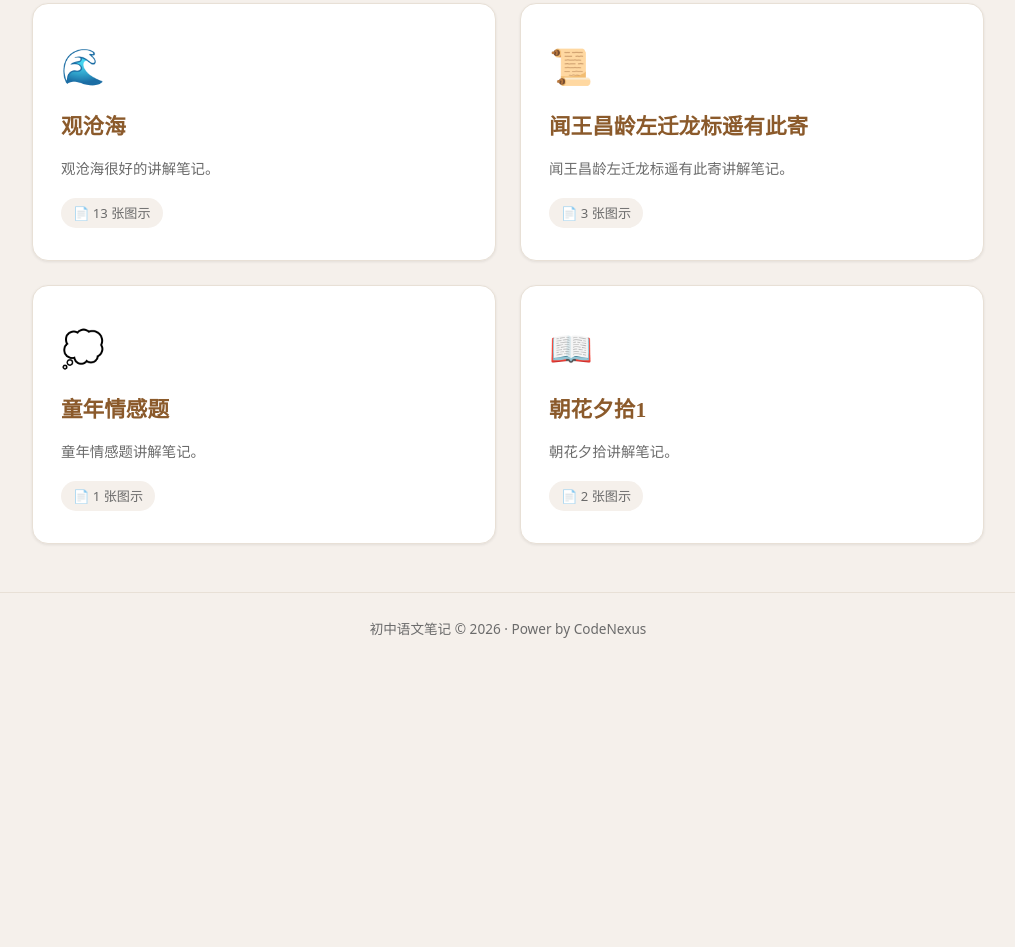
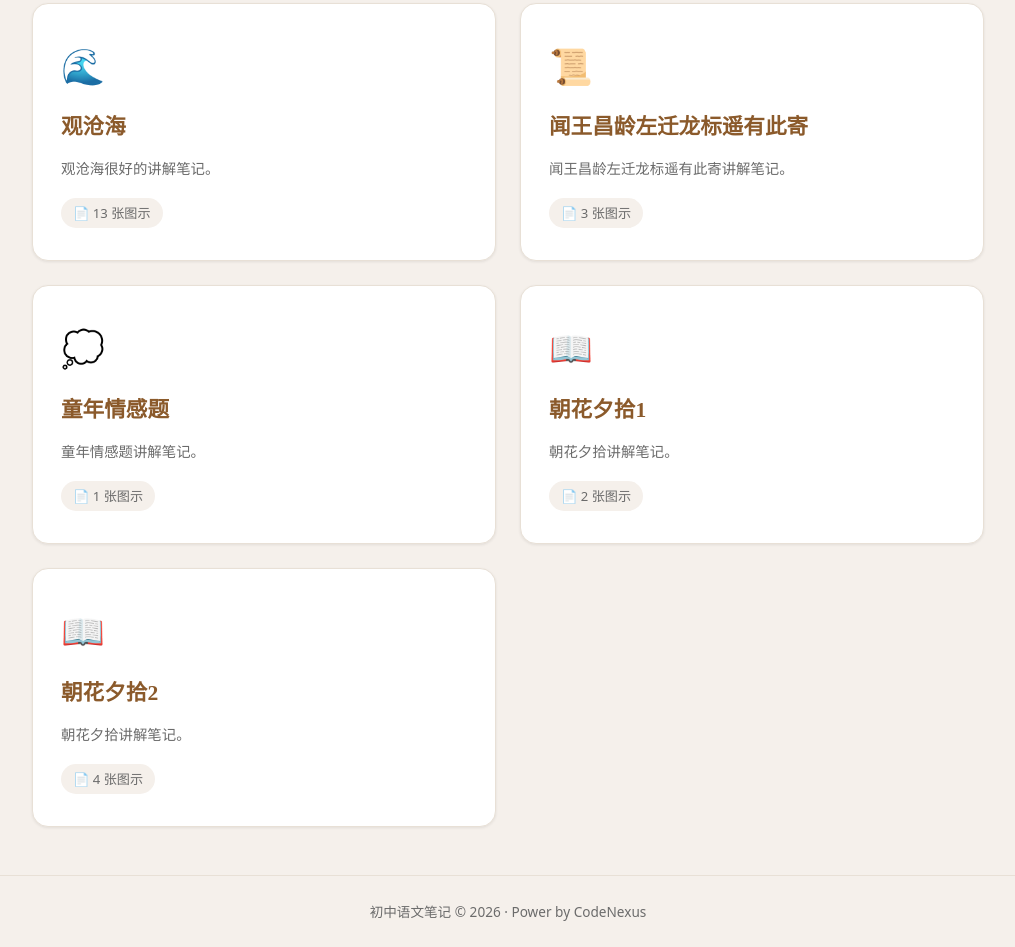
Before and after one commit to CNS-CodeNexus/chuzhong, a website: page index.html in a window 1280 px wide. Shown: the part 582-1529 px from the top of the page, without its empty margins (132-1147 px from the left). Before the commit the page ends 1246 px from the top, so only its background shows below. Drawn offline with Linux system fonts and the light colour scheme.

Commit message:
feat: 新增'朝花夕拾2'板块

```diff
--- a/index.html
+++ b/index.html
@@ -95,7 +95,7 @@ body{font-family:var(--font-sans);background:var(--bg);color:var(--text);line-he
 </footer>
 
 <script>
-var TOPICS=[{id:'biyu',icon:'🎯',name:'比喻',summary:'比喻是一种常用的修辞手法，用跟甲事物有相似之点的乙事物来描写或说明甲事物。',detail:'比喻的标准是本体和喻体不同类。明喻有明显比喻词，如"像、仿佛、若"等；暗喻用"是、成为"等表示；借喻只出现喻体，可通过文中不合时宜的名词判断。',path:'jiao/比喻',files:['1.png','2.png','3.png','4.png','5.png']},{id:'gaikuo',icon:'📝',name:'概括',summary:'概括答题步骤：先找主角，再找动词，最后补对象。',detail:'概括答题步骤：先找主角，再找动词，最后补对象。找动词要看总括、重要、简约三标准，重点抓核心事件动词，避免描写修饰，并积累动作、语言、心理类常用动词。',path:'jiao/概括',files:['1.png','2.png','3.png']},{id:'guancanghai',icon:'🌊',name:'观沧海',summary:'观沧海很好的讲解笔记。',detail:'观沧海很好的讲解笔记。',path:'jiao/观沧海',files:['1.png','2.png','3.png','4.png','5.png','6.png','7.png','8.png','9.png','10.png','11.png','12.png','13.png']},{id:'wenwangchangling',icon:'📜',name:'闻王昌龄左迁龙标遥有此寄',summary:'闻王昌龄左迁龙标遥有此寄讲解笔记。',detail:'闻王昌龄左迁龙标遥有此寄讲解笔记。',path:'jiao/闻王昌龄左迁龙标遥有此寄',files:['1.png','2.png','3.png']},{id:'tongnianqingganti',icon:'💭',name:'童年情感题',summary:'童年情感题讲解笔记。',detail:'童年情感题讲解笔记。',path:'jiao/童年情感题',files:['1.png']},{id:'zhaohuaxishi1',icon:'📖',name:'朝花夕拾1',summary:'朝花夕拾讲解笔记。',detail:'朝花夕拾讲解笔记。',path:'jiao/朝花夕拾1',files:['1.png','2.png']}];
+var TOPICS=[{id:'biyu',icon:'🎯',name:'比喻',summary:'比喻是一种常用的修辞手法，用跟甲事物有相似之点的乙事物来描写或说明甲事物。',detail:'比喻的标准是本体和喻体不同类。明喻有明显比喻词，如"像、仿佛、若"等；暗喻用"是、成为"等表示；借喻只出现喻体，可通过文中不合时宜的名词判断。',path:'jiao/比喻',files:['1.png','2.png','3.png','4.png','5.png']},{id:'gaikuo',icon:'📝',name:'概括',summary:'概括答题步骤：先找主角，再找动词，最后补对象。',detail:'概括答题步骤：先找主角，再找动词，最后补对象。找动词要看总括、重要、简约三标准，重点抓核心事件动词，避免描写修饰，并积累动作、语言、心理类常用动词。',path:'jiao/概括',files:['1.png','2.png','3.png']},{id:'guancanghai',icon:'🌊',name:'观沧海',summary:'观沧海很好的讲解笔记。',detail:'观沧海很好的讲解笔记。',path:'jiao/观沧海',files:['1.png','2.png','3.png','4.png','5.png','6.png','7.png','8.png','9.png','10.png','11.png','12.png','13.png']},{id:'wenwangchangling',icon:'📜',name:'闻王昌龄左迁龙标遥有此寄',summary:'闻王昌龄左迁龙标遥有此寄讲解笔记。',detail:'闻王昌龄左迁龙标遥有此寄讲解笔记。',path:'jiao/闻王昌龄左迁龙标遥有此寄',files:['1.png','2.png','3.png']},{id:'tongnianqingganti',icon:'💭',name:'童年情感题',summary:'童年情感题讲解笔记。',detail:'童年情感题讲解笔记。',path:'jiao/童年情感题',files:['1.png']},{id:'zhaohuaxishi1',icon:'📖',name:'朝花夕拾1',summary:'朝花夕拾讲解笔记。',detail:'朝花夕拾讲解笔记。',path:'jiao/朝花夕拾1',files:['1.png','2.png']},{id:'zhaohuaxishi2',icon:'📖',name:'朝花夕拾2',summary:'朝花夕拾讲解笔记。',detail:'朝花夕拾讲解笔记。',path:'jiao/朝花夕拾2',files:['1.png','2.png','3.png','4.png']}];
 
 (function(){'use strict';
 var year=document.getElementById('year');
```
Also changed, not shown: jiao/朝花夕拾2/1.png (added), jiao/朝花夕拾2/2.png (added), jiao/朝花夕拾2/3.png (added), jiao/朝花夕拾2/4.png (added).
